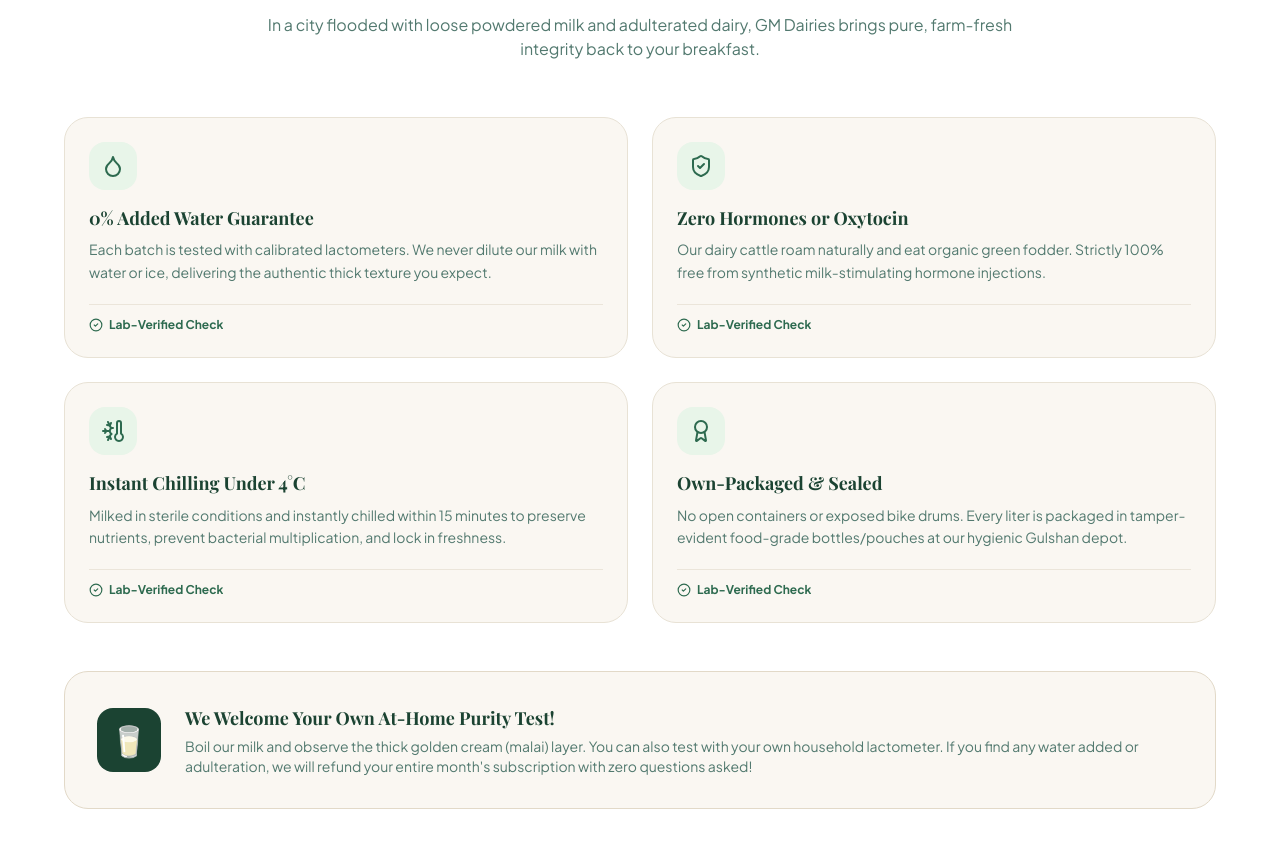
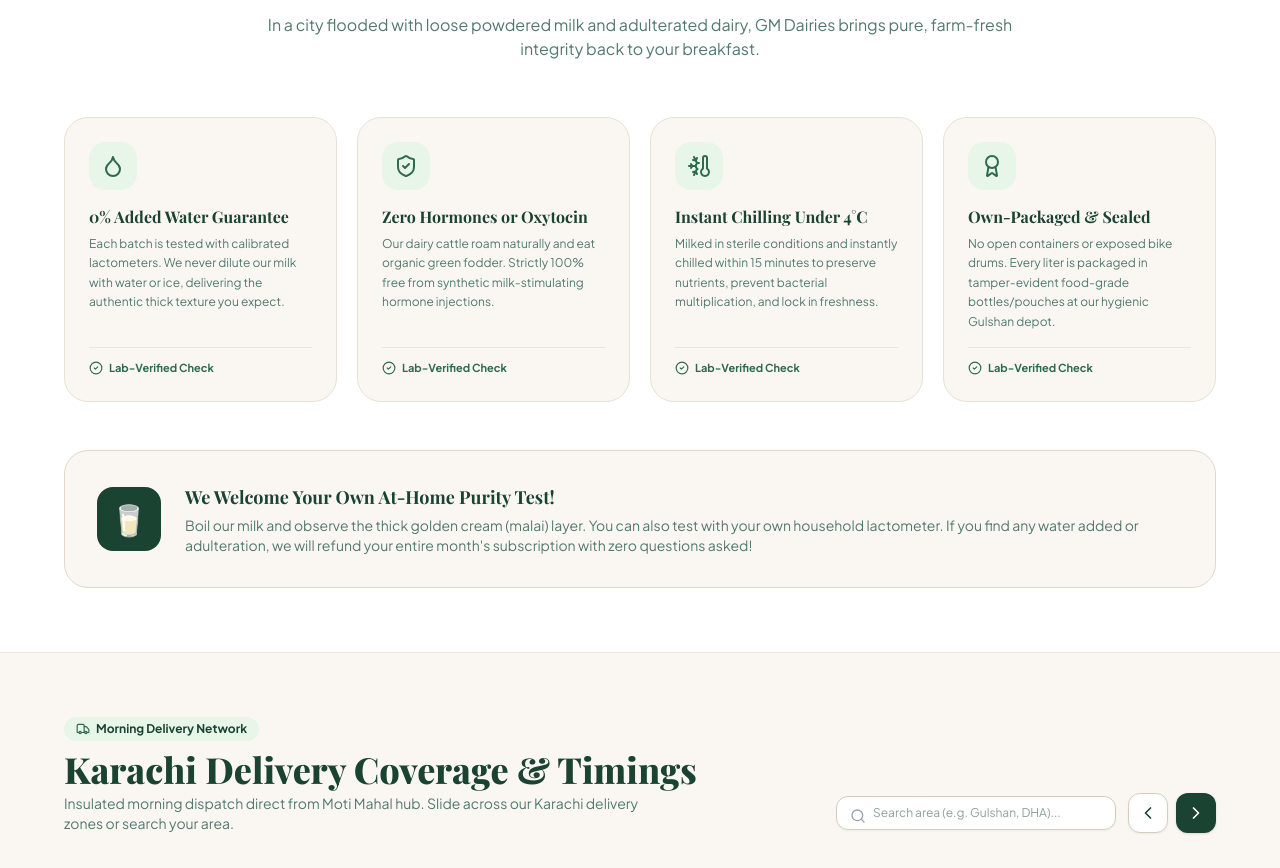
Before and after one commit to armanh148/GM-Dairies, a React (Vite) app: page / in a window 1280 px wide. Shown: the part 4358-5226 px from the top of the page. Built offline with nearby package versions, Linux system fonts and the light colour scheme; a web font is replaced by a local one.

Commit message:
Update Purity Guarantee section to 4 cards in one row

```diff
--- a/src/components/PurityGuarantee.jsx
+++ b/src/components/PurityGuarantee.jsx
@@ -43,28 +43,28 @@ export default function PurityGuarantee() {
           </p>
         </div>
 
-        {/* Purity Cards Grid: Exactly 2 in a row (grid-cols-2) */}
-        <div className="grid grid-cols-2 gap-4 sm:gap-6">
+        {/* Purity Cards Grid: Exactly 4 in one row (lg:grid-cols-4) */}
+        <div className="grid grid-cols-1 sm:grid-cols-2 lg:grid-cols-4 gap-4 sm:gap-5">
           {points.map((pt, idx) => {
             const Icon = pt.icon;
             return (
               <div
                 key={idx}
-                className="bg-[#FAF7F2] p-4 sm:p-6 rounded-2xl sm:rounded-3xl border border-[#E8E2D5] hover:border-[#2D6A4F]/40 transition-all hover:shadow-lg flex flex-col justify-between"
+                className="bg-[#FAF7F2] p-5 sm:p-6 rounded-2xl sm:rounded-3xl border border-[#E8E2D5] hover:border-[#2D6A4F]/40 transition-all hover:shadow-lg flex flex-col justify-between h-full"
               >
                 <div>
-                  <div className="w-10 h-10 sm:w-12 sm:h-12 rounded-xl sm:rounded-2xl bg-[#E8F5E9] text-[#2D6A4F] flex items-center justify-center mb-3 sm:mb-4">
+                  <div className="w-11 h-11 sm:w-12 sm:h-12 rounded-xl sm:rounded-2xl bg-[#E8F5E9] text-[#2D6A4F] flex items-center justify-center mb-3 sm:mb-4">
                     <Icon className="w-5 h-5 sm:w-6 sm:h-6" />
                   </div>
-                  <h3 className="font-serif font-bold text-sm sm:text-lg text-[#1B4332] mb-1.5 sm:mb-2 leading-snug">
+                  <h3 className="font-serif font-bold text-sm sm:text-base text-[#1B4332] mb-1.5 leading-snug">
                     {pt.title}
                   </h3>
-                  <p className="text-[11px] sm:text-xs md:text-sm text-[#52796F] leading-relaxed">
+                  <p className="text-xs text-[#52796F] leading-relaxed">
                     {pt.desc}
                   </p>
                 </div>
 
-                <div className="mt-4 sm:mt-5 pt-2.5 sm:pt-3 border-t border-[#E8E2D5]/80 flex items-center gap-1.5 text-[10px] sm:text-xs font-bold text-[#2D6A4F]">
+                <div className="mt-4 pt-3 border-t border-[#E8E2D5]/80 flex items-center gap-1.5 text-[11px] font-bold text-[#2D6A4F]">
                   <CheckCircle2 className="w-3.5 h-3.5 shrink-0" />
                   <span className="truncate">Lab-Verified Check</span>
                 </div>
```
